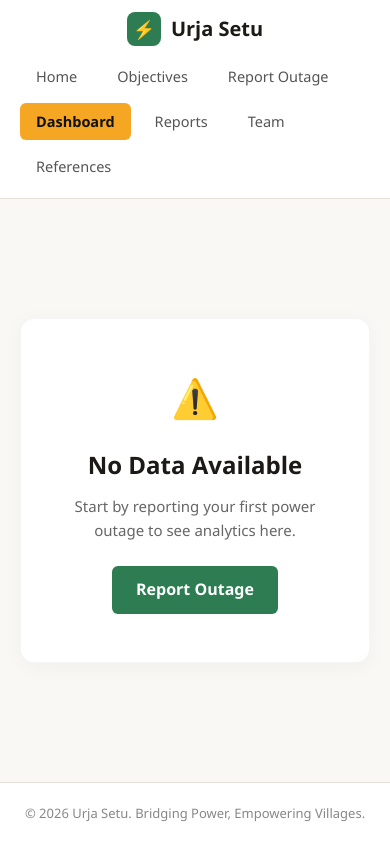
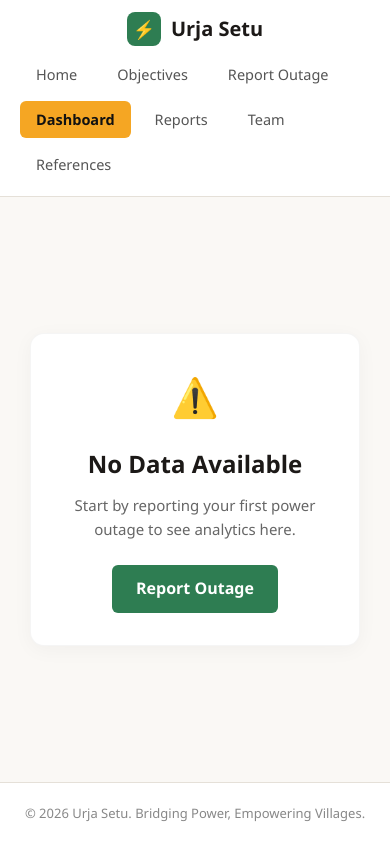
Before and after one commit to agrimtonk-rgb/web-dev-project-, a plain HTML site: page dashboard.html in a window 390 px wide. Drawn offline with Linux system fonts and the light colour scheme.

Commit message:
fix(responsive): improve viewport scaling and mobile margins

```diff
--- a/dashboard.html
+++ b/dashboard.html
@@ -26,6 +26,10 @@
     .btn-green:hover { background: #256b45; transform: translateY(-1px); }
     .btn-green:active { transform: translateY(0); }
     footer { background: #fff; border-top: 1px solid #e5e0d8; text-align: center; padding: 20px; font-size: 13px; color: #888; margin-top: auto; }
+    @media (max-width: 600px) {
+      .nav-wrap { flex-direction: column; gap: 10px; }
+      .empty-box { padding: 32px 20px; margin: 20px 10px; }
+    }
   </style>
 </head>
 <body style="min-height: 100vh; display: flex; flex-direction: column;">
--- a/style.css
+++ b/style.css
@@ -332,4 +332,5 @@ footer {
   .hero h1 { font-size: 34px; }
   .hero h2 { font-size: 20px; }
   .form-row { flex-direction: column; }
+  .empty-box { padding: 32px 20px; margin: 20px 10px; }
 }
```
